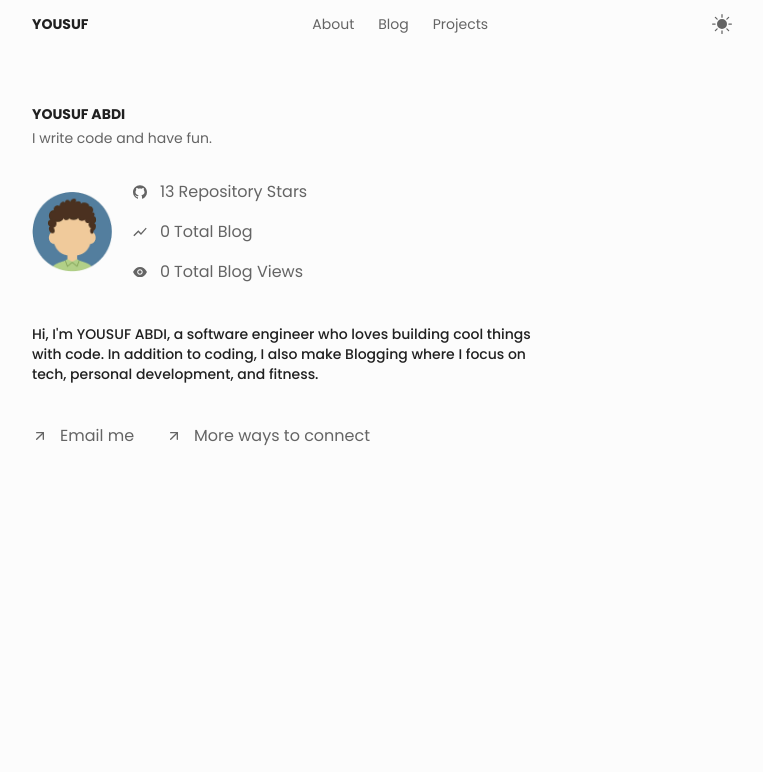
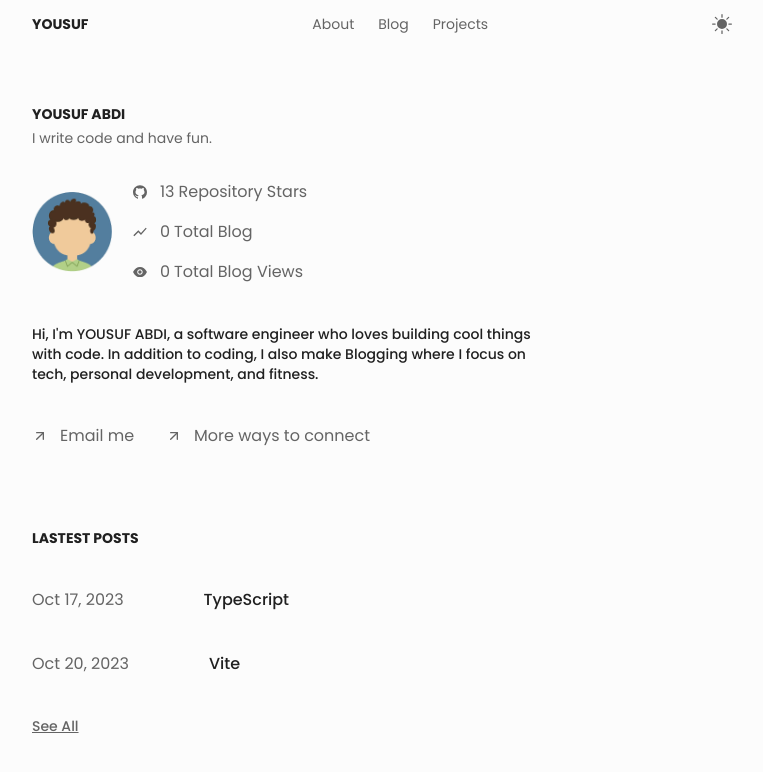
Before and after one commit to YOUSUFABDI/Yousuf-s-Site, a React (Vite) app: page / in a window 1280 px wide. Shown: the top 772 px of the page, without its empty margins (258-1021 px from the left). Built offline with nearby package versions, Linux system fonts and the light colour scheme.

Commit message:
finished intro component

```diff
--- a/src/components/Header.tsx
+++ b/src/components/Header.tsx
@@ -1,4 +1,4 @@
-import React, { useState } from 'react'
+import React, { useState, useEffect, useRef } from 'react'
 import { AiOutlinePlus } from 'react-icons/ai'
 import { BsFillSunFill } from 'react-icons/bs'
 import { NavLink } from 'react-router-dom'
@@ -9,6 +9,27 @@ import LargeScreensNavbar from './LargeScreensNavbar'
 const Header: React.FC = () => {
   const [isMoodOpen, setIsMoodOpen] = useState<boolean>(false)
   const [isMenuOpen, setIsMenuOpen] = useState<boolean>(false)
+
+  const menuRef = useRef<HTMLDivElement>(null)
+  const moodRef = useRef<HTMLDivElement>(null)
+
+  useEffect(() => {
+    const handleClickOutside = (event: MouseEvent) => {
+      if (menuRef.current && !menuRef.current.contains(event.target as Node)) {
+        setIsMenuOpen(false)
+      }
+
+      if (moodRef.current && !moodRef.current.contains(event.target as Node)) {
+        setIsMoodOpen(false)
+      }
+    }
+
+    document.addEventListener('click', handleClickOutside)
+
+    return () => {
+      document.removeEventListener('click', handleClickOutside)
+    }
+  }, [])
 
   return (
     <header className="flex items-center justify-between gap-5 py-3 bg-lightBg dark:bg-darkBg sticky top-0 z-50">
@@ -25,7 +46,10 @@ const Header: React.FC = () => {
         </NavLink>
       </div>
 
-      <div className="flex justify-end md:justify-center text-lightSecondary hover:text-lightPrimary dark:text-darkSecondary dark:hover:text-darkPrimary  transition-colors duration-200 ease-in-out w-full">
+      <div
+        ref={menuRef}
+        className="flex justify-end md:justify-center text-lightSecondary hover:text-lightPrimary dark:text-darkSecondary dark:hover:text-darkPrimary  transition-colors duration-200 ease-in-out w-full"
+      >
         <button
           className="font-medium text-sm flex items-center gap-1 md:hidden cursor-pointer"
           onClick={() => {
@@ -45,6 +69,7 @@ const Header: React.FC = () => {
       </div>
 
       <div
+        ref={moodRef}
         className="text-lightSecondary dark:text-darkSecondary"
         onClick={() => {
           setIsMoodOpen(!isMoodOpen)
--- a/src/components/Home.tsx
+++ b/src/components/Home.tsx
@@ -1,10 +1,12 @@
 import React from 'react'
 import Intro from './Intro'
+import LastestPosts from './LastestPosts'
 
 const Home: React.FC = () => {
   return (
-    <section className="mt-14">
+    <section className="flex flex-col gap-[4.375rem] md:gap-20 mt-14">
       <Intro />
+      <LastestPosts />
     </section>
   )
 }
--- a/src/components/Intro.tsx
+++ b/src/components/Intro.tsx
@@ -13,7 +13,7 @@ const Intro: React.FC = () => {
       className="flex flex-col gap-10"
       initial={{ opacity: 0, y: 50 }}
       animate={{ opacity: 1, y: 0 }}
-      transition={{ duration: 0.5, delay: 0.2 }}
+      transition={{ duration: 0.5, delay: 0.3 }}
     >
       <div className="flex flex-col gap-8 md:gap-0">
         <div className="flex flex-col gap-1">
@@ -74,7 +74,7 @@ const Intro: React.FC = () => {
       <motion.div
         initial={{ opacity: 0, y: 10 }}
         animate={{ opacity: 1, y: 0 }}
-        transition={{ duration: 0.5, delay: 1.2 }}
+        transition={{ duration: 0.5, delay: 0.2 }}
         className="max-w-lg"
       >
         <p className="text-lightPrimary dark:text-darkPrimary font-medium text-sm">
@@ -89,9 +89,9 @@ const Intro: React.FC = () => {
         <motion.a
           initial={{ opacity: 0, y: 10 }}
           animate={{ opacity: 1, y: 0 }}
-          transition={{ duration: 0.5, delay: 1.4 }}
+          transition={{ duration: 0.5, delay: 0.2 }}
           href="mailto:yousufabdi34@gmail.com"
-          className="flex items-center gap-2 md:gap-3 text-lightSecondary dark:text-darkSecondary"
+          className="flex items-center gap-2 md:gap-3 text-lightSecondary dark:text-darkSecondary hover:text-lightPrimary dark:hover:text-darkPrimary transition-colors duration-300 ease-in-out"
         >
           <FiArrowUpRight />
           <span>Email me</span>
@@ -100,10 +100,13 @@ const Intro: React.FC = () => {
         <motion.div
           initial={{ opacity: 0, y: 10 }}
           animate={{ opacity: 1, y: 0 }}
-          transition={{ duration: 0.5, delay: 1.6 }}
+          transition={{ duration: 0.5, delay: 0.2 }}
           className="text-lightSecondary dark:text-darkSecondary"
         >
-          <Link to="/links" className="flex items-center gap-2 md:gap-3">
+          <Link
+            to="/links"
+            className="flex items-center gap-2 md:gap-3 hover:text-lightPrimary dark:hover:text-darkPrimary transition-colors duration-300 ease-in-out"
+          >
             <FiArrowUpRight />
             <span>More ways to connect</span>
           </Link>
--- /dev/null
+++ b/src/components/LastestPosts.tsx
@@ -0,0 +1,56 @@
+import React from 'react'
+import TitleSection from './TitleSection'
+import { lastestPosts } from '../lib/data'
+import { Link } from 'react-router-dom'
+import { motion } from 'framer-motion'
+
+const LastestPosts: React.FC = () => {
+  return (
+    <motion.section
+      className=""
+      initial={{ opacity: 0, y: 50 }}
+      animate={{ opacity: 1, y: 0 }}
+      transition={{ duration: 0.8, delay: 0.2 }}
+    >
+      <TitleSection>Lastest Posts</TitleSection>
+
+      {lastestPosts.map((post, index) => (
+        <motion.div
+          className="mt-10"
+          initial={{ opacity: 0, y: 10 }}
+          animate={{ opacity: 1, y: 0 }}
+          transition={{ duration: 0.5, delay: 0.3 + index * 0.1 }}
+        >
+          <Link
+            to={post.to}
+            className="flex items-center justify-between hover:opacity-50 transition-opacity duration-[0.4s] ease-in-out"
+          >
+            <div className="flex flex-col gap-3 md:flex-row md:gap-20">
+              <span className="text-lightSecondary dark:text-darkSecondary">
+                {post.date}
+              </span>
+              <span className="text-lightPrimary dark:text-darkPrimary font-medium ">
+                {post.name}
+              </span>
+            </div>
+            <div className="flex md:hidden">
+              <img
+                className="h-[50px] w-[50px]"
+                src={post.imgUrl}
+                alt="post img"
+              />
+            </div>
+          </Link>
+        </motion.div>
+      ))}
+
+      <div className="mt-10 text-lightSecondary dark:text-darkSecondary hover:text-lightPrimary dark:hover:text-darkPrimary transition-colors duration-300 ease-in-out font-medium text-sm">
+        <Link to="/blogs" className="underline">
+          See All
+        </Link>
+      </div>
+    </motion.section>
+  )
+}
+
+export default LastestPosts
--- a/src/lib/data.ts
+++ b/src/lib/data.ts
@@ -1,6 +1,8 @@
 import React from 'react'
 import { AiFillGithub, AiFillEye } from 'react-icons/ai'
 import { MdOutlineShowChart } from 'react-icons/md'
+import typeScriptLogo from './../assets/images/typescript-logo.png'
+import viteLogo from './../assets/images/vitejs-logo.png'
 
 export const links = [
   {
@@ -46,3 +48,20 @@ export const platformInfos = [
     icon: React.createElement(AiFillEye),
   },
 ]
+
+export const lastestPosts = [
+  {
+    id: 1,
+    name: 'TypeScript',
+    date: 'Oct 17, 2023',
+    imgUrl: typeScriptLogo,
+    to: '/typescript',
+  },
+  {
+    id: 2,
+    name: 'Vite',
+    date: 'Oct 20, 2023',
+    imgUrl: viteLogo,
+    to: '/vite',
+  },
+]
```
Also changed, not shown: src/assets/images/typescript-logo.png (added), src/assets/images/vitejs-logo.png (added).
